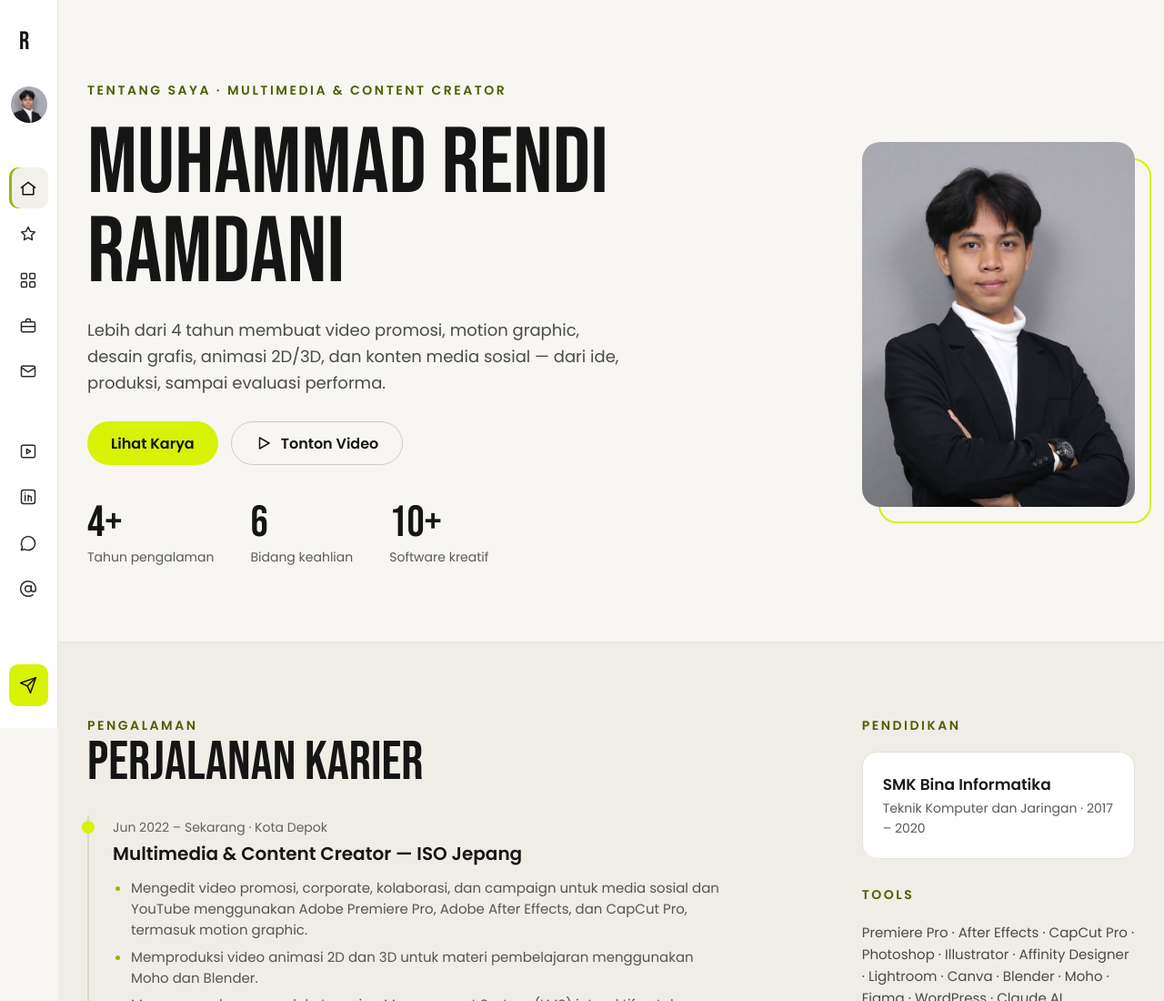
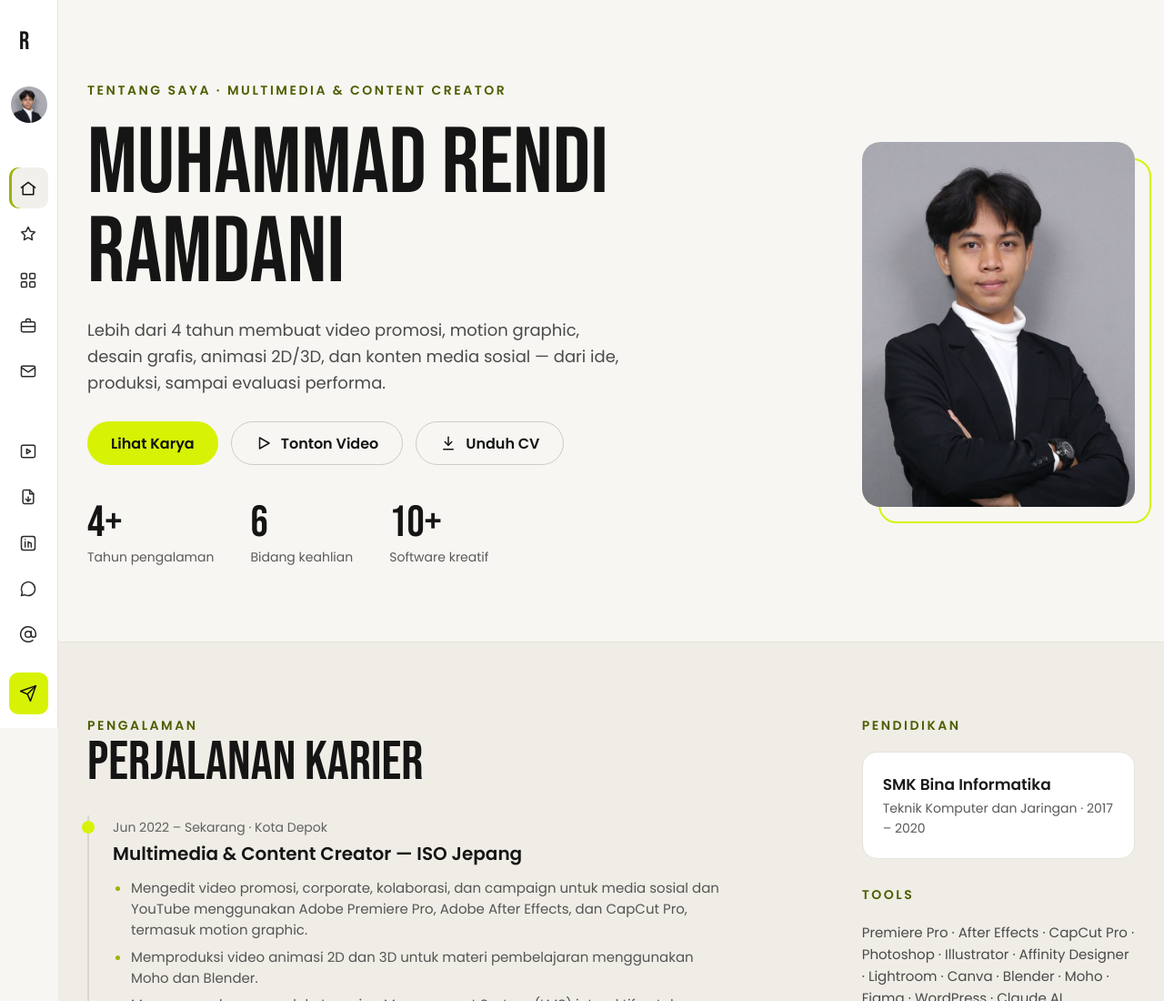
Before and after one commit to mrendir1/mrendir, a plain HTML site: page index.html in a window 1280 px wide. Shown: the top 1100 px of the page at 91% size. Drawn offline with Linux system fonts and the light colour scheme.

Commit message:
Tambah tombol Unduh CV (halaman pertama, kontak, sidebar)
Co-Authored-By: Claude Opus 5.5 <noreply@anthropic.com>
Claude-Session: https://claude.ai/code/session_01HveES4VWfHSNcF75XEyJqf

```diff
--- a/index.html
+++ b/index.html
@@ -224,6 +224,7 @@ body.lb-open{overflow:hidden}
     <nav aria-label="Tautan" style="display:flex;flex-direction:column;gap:2px">
       <p class="rhead"><span class="lbl">Tautan</span></p>
       <a class="rlink" href="https://drive.google.com/drive/folders/1yB9iNetlG6OvQb0rKq1575wNYeXlBnlO?usp=sharing" target="_blank" rel="noopener"><svg aria-hidden="true" width="20" height="20" viewBox="0 0 24 24" fill="none" stroke="currentColor" stroke-width="1.8" stroke-linecap="round" stroke-linejoin="round"><rect x="3" y="4" width="18" height="16" rx="2"/><path d="M10 9l5 3-5 3z"/></svg><span class="lbl">Folder Video</span></a>
+      <a class="rlink" href="assets/CV-Muhammad-Rendi-Ramdani.pdf" download><svg aria-hidden="true" width="20" height="20" viewBox="0 0 24 24" fill="none" stroke="currentColor" stroke-width="1.8" stroke-linecap="round" stroke-linejoin="round"><path d="M14 3H7a2 2 0 0 0-2 2v14a2 2 0 0 0 2 2h10a2 2 0 0 0 2-2V8z"/><path d="M14 3v5h5"/><path d="M12 12v6M9 15l3 3 3-3"/></svg><span class="lbl">Unduh CV</span></a>
       <a class="rlink" href="https://www.linkedin.com/in/mrendir2/" target="_blank" rel="noopener"><svg aria-hidden="true" width="20" height="20" viewBox="0 0 24 24" fill="none" stroke="currentColor" stroke-width="1.8" stroke-linecap="round" stroke-linejoin="round"><rect x="3" y="3" width="18" height="18" rx="3"/><path d="M8 10v7M8 7v.01M12 17v-4a2 2 0 0 1 4 0v4M12 10v7"/></svg><span class="lbl">LinkedIn</span></a>
       <a class="rlink" href="https://wa.me/6283805429308" target="_blank" rel="noopener"><svg aria-hidden="true" width="20" height="20" viewBox="0 0 24 24" fill="none" stroke="currentColor" stroke-width="1.8" stroke-linecap="round" stroke-linejoin="round"><path d="M21 12a9 9 0 0 1-13.4 7.9L3 21l1.2-4.4A9 9 0 1 1 21 12z"/></svg><span class="lbl">WhatsApp</span></a>
       <a class="rlink" href="mailto:mrendir1@gmail.com"><svg aria-hidden="true" width="20" height="20" viewBox="0 0 24 24" fill="none" stroke="currentColor" stroke-width="1.8" stroke-linecap="round" stroke-linejoin="round"><circle cx="12" cy="12" r="4"/><path d="M16 8v5a3 3 0 0 0 6 0v-1a10 10 0 1 0-4 8"/></svg><span class="lbl">Email</span></a>
@@ -244,6 +245,7 @@ body.lb-open{overflow:hidden}
         <div style="display:flex;gap:14px;flex-wrap:wrap;margin-top:6px">
           <button class="btn btn-primary" data-go="karya">Lihat Karya</button>
           <a class="btn btn-ghost" href="https://drive.google.com/drive/folders/1yB9iNetlG6OvQb0rKq1575wNYeXlBnlO?usp=sharing" target="_blank" rel="noopener"><svg aria-hidden="true" width="18" height="18" viewBox="0 0 24 24" fill="none" stroke="currentColor" stroke-width="2" stroke-linecap="round" stroke-linejoin="round"><polygon points="6 4 20 12 6 20 6 4"/></svg>Tonton Video</a>
+          <a class="btn btn-ghost" href="assets/CV-Muhammad-Rendi-Ramdani.pdf" download><svg aria-hidden="true" width="18" height="18" viewBox="0 0 24 24" fill="none" stroke="currentColor" stroke-width="2" stroke-linecap="round" stroke-linejoin="round"><path d="M12 3v12"/><path d="M7 10l5 5 5-5"/><path d="M5 21h14"/></svg>Unduh CV</a>
         </div>
         <div class="stats">
           <div><b>4+</b><span>Tahun pengalaman</span></div>
@@ -348,6 +350,7 @@ body.lb-open{overflow:hidden}
         <a class="btn btn-primary" href="mailto:mrendir1@gmail.com">mrendir1@gmail.com</a>
         <a class="btn btn-ghost" href="https://wa.me/6283805429308" target="_blank" rel="noopener">WhatsApp 0838-0542-9308</a>
         <a class="btn btn-ghost" href="https://www.linkedin.com/in/mrendir2/" target="_blank" rel="noopener">LinkedIn</a>
+        <a class="btn btn-ghost" href="assets/CV-Muhammad-Rendi-Ramdani.pdf" download><svg aria-hidden="true" width="18" height="18" viewBox="0 0 24 24" fill="none" stroke="currentColor" stroke-width="2" stroke-linecap="round" stroke-linejoin="round"><path d="M12 3v12"/><path d="M7 10l5 5 5-5"/><path d="M5 21h14"/></svg>Unduh CV (PDF)</a>
       </div>
       <p style="margin-top:48px;font-size:13px;color:#6B6B6B">© 2026 Muhammad Rendi Ramdani · Kota Bogor, Jawa Barat</p>
     </section>
```
Also changed, not shown: 1 other file.
